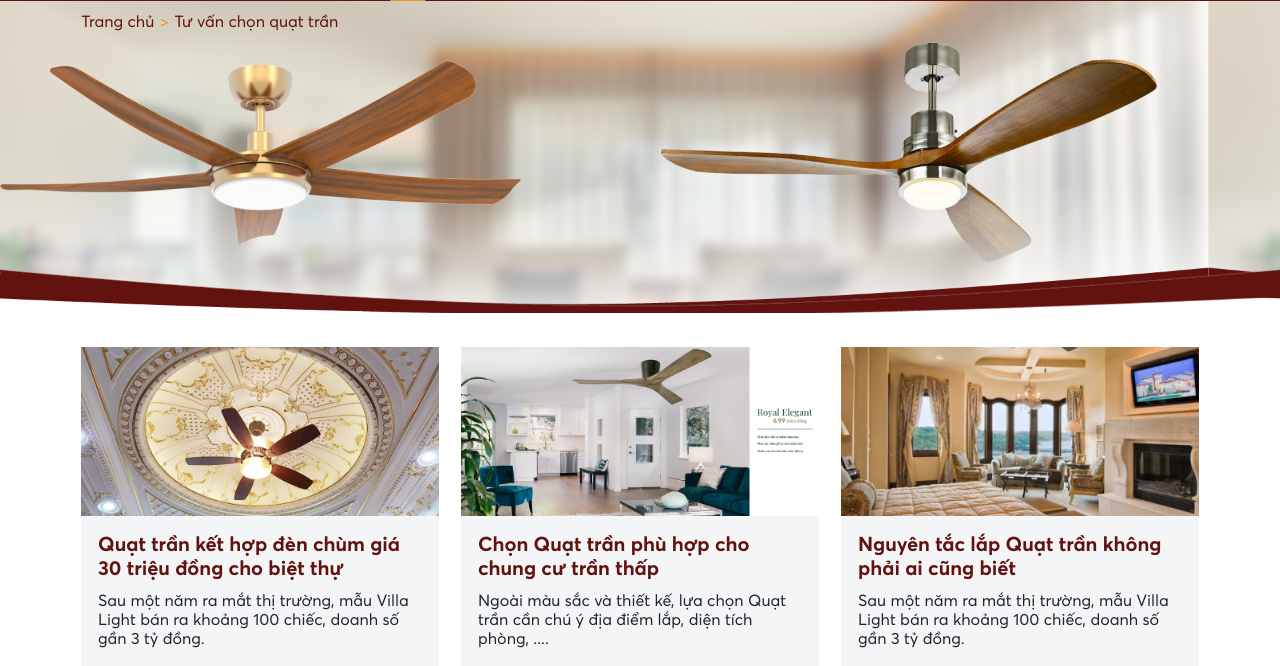
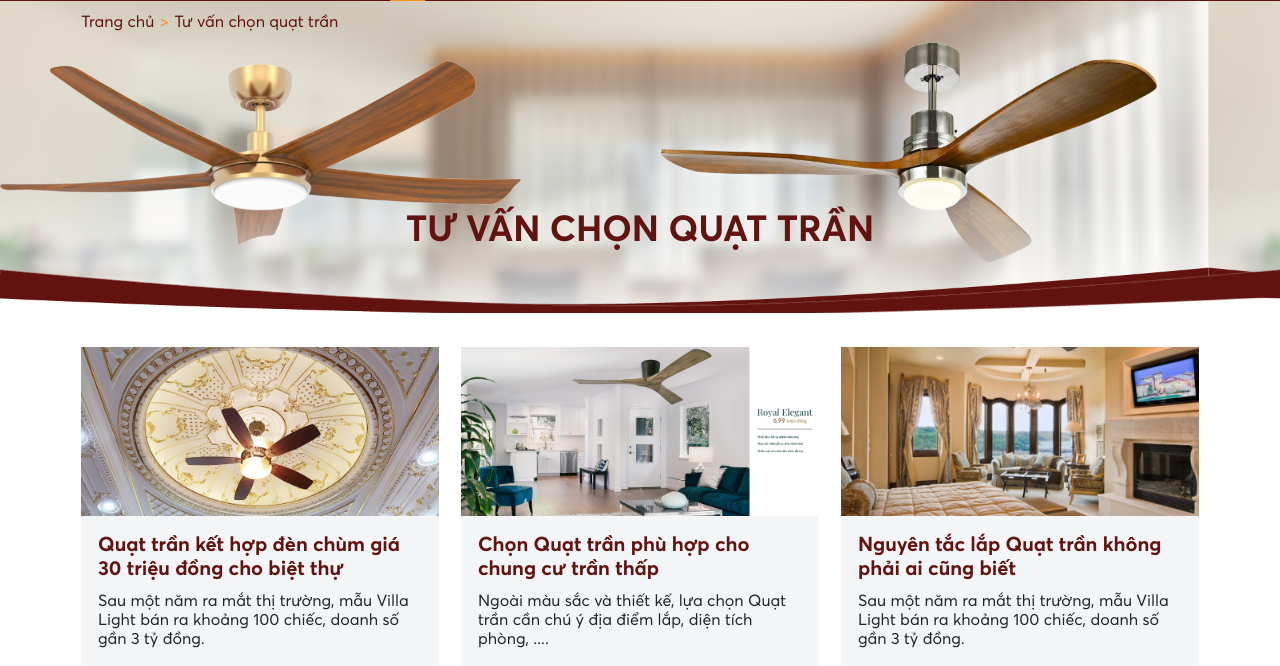
Before and after one commit to sangdangq/fans, a website: page FansAdvisory.html in a window 1280 px wide. Shown: the part 88-754 px from the top of the page. Drawn offline with nearby package versions, Linux system fonts and the light colour scheme.

Commit message:
Update breadcumb

```diff
--- a/FansAdvisory.html
+++ b/FansAdvisory.html
@@ -83,6 +83,7 @@
   </nav>
 
   <!-- Carousel -->
+  <div class="carousel-container">
     <div id="carouselMain" class="carousel slide carousel--main" data-bs-ride="carousel">
       <div class="breadcrumb-element d-none d-sm-block container-fluid">
         <div class="container-xl">
@@ -120,6 +121,10 @@
       <div class="carousel__corner">
         <img class="img-fluid d-none d-sm-block" src="/images/corner-carousel.png" alt="corner">
         <img class="img-fluid d-sm-none" src="/images/Mobile-carousel-corner-bottom.png" alt="corner">
+      </div>
+    </div>
+    <div class="page-caption d-none d-lg-block">
+      tư vấn chọn quạt trần
     </div>
   </div>
 
--- a/scss/pages/_fans-advisory.scss
+++ b/scss/pages/_fans-advisory.scss
@@ -1,2 +1,17 @@
 @import '../components/breadcrumb';
 @import '../components/pagination';
+
+.carousel-container {
+    position: relative;
+}
+
+.page-caption {
+    position: absolute;
+    left: 50%;
+    transform: translateX(-50%);
+    font-size: 36px;
+    bottom: 55px;
+    color: $primary;
+    text-transform: uppercase;
+    font-weight: bold;
+}
```
Also changed, not shown: ListProduct.html (+3 -3 lines), Payment.html (+2 -2 lines), ProductDetail.html (+2 -2 lines), scss/fans-advisory.css, 1 other file. Lines whose indentation alone changed are shown as unchanged.
